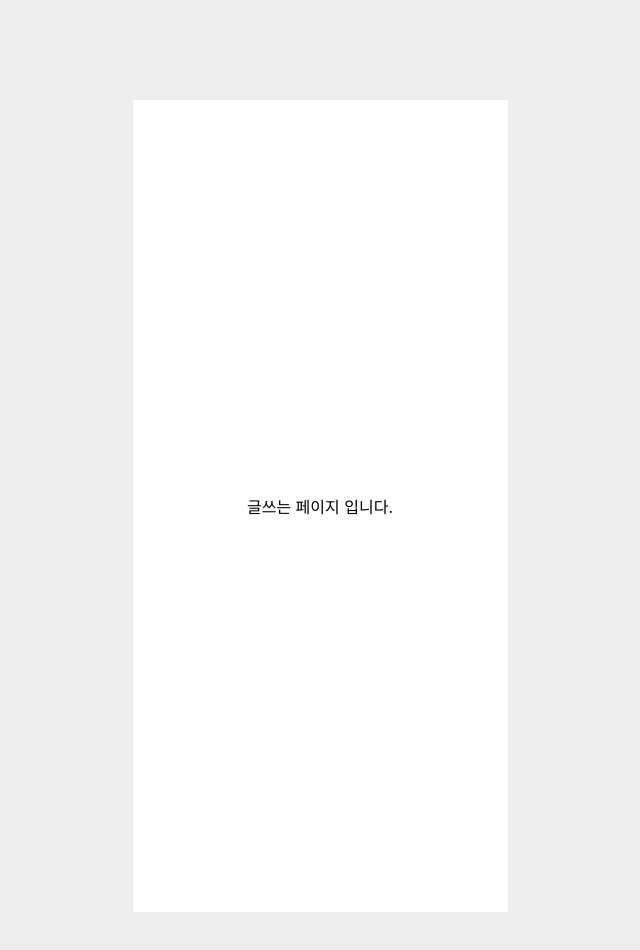
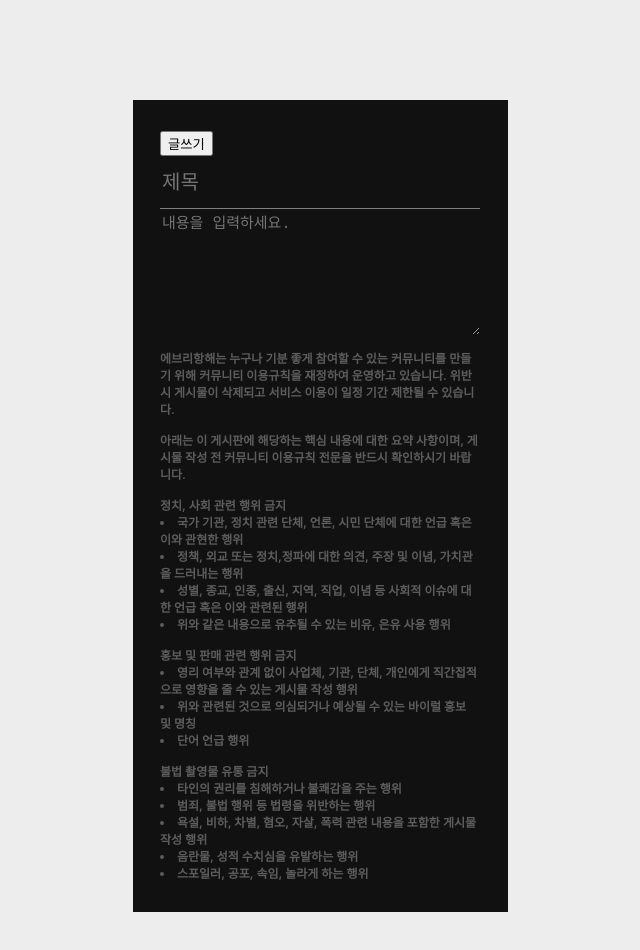
Before and after one commit to Dongckim/EveryTime_Clone_FE, a React (Create React App) app: page /1/postpage in a window 1280 px wide. Shown: the top 950 px of the page, without its empty margins (320-960 px from the left). Built offline with nearby package versions, Linux system fonts and the light colour scheme.

Commit message:
PostPage/ MainPage completed

```diff
--- /dev/null
+++ b/src/api/DashBoard.js
@@ -0,0 +1,57 @@
+import axios from "axios";
+import { getCookie, setCookie } from "./Cookies";
+
+const apiTok = axios.create({
+	baseURL: "http://3.38.102.13",
+});
+
+//선택게시물 조회
+const getDashBoard = async (id) => {
+    const response = await apiTok.get(`/api/board/${id}`)
+    return response
+}
+
+//선택게시물에서 던져주기
+const addDashBoard = async (newContent) => {
+  const response = await apiTok.post(`api/board`,newContent)
+  return response
+}
+
+//인터셉터
+apiTok.interceptors.request.use(
+    (config)=>{
+        // 요청을 보내기 전 수행
+        // 헤더에 토큰넣기
+        const token = getCookie('token')
+        if(config.headers && token ){
+            config.headers.Authorization = `Bearer ${token}`
+        }
+      console.log("인터셉트 요청 성공!");
+      return config;
+    },
+    function (error) {
+      // 오류 요청을 보내기 전 수행
+      console.log("인터셉트 요청 오류!");
+      return Promise.reject(error);
+    }
+  );
+
+apiTok.interceptors.response.use(
+function (response) {
+    console.log("인터넵트 응답 받았어요!");
+    // alert(response.data.message)
+    return response;
+},
+
+function (error) {
+    console.log("인터셉트 응답 못받았어요...ㅠㅠ");
+    // alert(error.response.data.message)
+    // status code에 따른 공통 에러 처리를 해주실 수 있어요 !
+    return Promise.reject(error);
+}
+);
+
+export default apiTok;
+
+
+export { getDashBoard, addDashBoard}
--- /dev/null
+++ b/src/api/Main.js
@@ -0,0 +1,59 @@
+//axios 들어가는 모든 모듈
+import axios from "axios";
+import { getCookie, setCookie } from "./Cookies";
+
+const apiTok = axios.create({
+	baseURL: "http://3.38.102.13",
+});
+
+//전체게시물 조회
+const getMain = async () => {
+    const response = await apiTok.get('/api/boards')
+    return response
+}
+
+//로그인
+// const LoginUser = async (LogInUser) => {
+//     const response = await api.post('/api/users/login', LogInUser)
+//     const token = response.headers.authorization.split(' ')[1]
+//     setCookie('token', token, {path:'/'})
+// }
+
+
+apiTok.interceptors.request.use(
+    (config)=>{
+        // 요청을 보내기 전 수행
+        // 헤더에 토큰넣기
+        const token = getCookie('token')
+        if(config.headers && token ){
+            config.headers.Authorization = `Bearer ${token}`
+        }
+      console.log("인터셉트 요청 성공!");
+      return config;
+    },
+    function (error) {
+      // 오류 요청을 보내기 전 수행
+      console.log("인터셉트 요청 오류!");
+      return Promise.reject(error);
+    }
+  );
+
+apiTok.interceptors.response.use(
+function (response) {
+    console.log("인터넵트 응답 받았어요!");
+    // alert(response.data.message)
+    return response;
+},
+
+function (error) {
+    console.log("인터셉트 응답 못받았어요...ㅠㅠ");
+    // alert(error.response.data.message)
+    // status code에 따른 공통 에러 처리를 해주실 수 있어요 !
+    return Promise.reject(error);
+}
+);
+
+export default apiTok;
+
+
+export { getMain }
--- a/src/core/BackgroundHeader.jsx
+++ b/src/core/BackgroundHeader.jsx
@@ -15,8 +15,7 @@ const Header = styled.div`
     display: flex;
     justify-content: center;
     align-items: center;
-    position: relative;
-    bottom: 54px;
+    position: absolute;
     height: 72px;
     width:375px;
     background-color: #111111;
--- a/src/core/BackgroundLayout.jsx
+++ b/src/core/BackgroundLayout.jsx
@@ -17,7 +17,7 @@ const Layout = styled.div`
     align-items: center;
     height: 812px;
     width:375px;
-    background-color: white;
+    background-color: #111111;
     margin-top: 100px;
     margin-bottom: 100px;
 `
--- a/src/pages/DashBoards/Dashboard.jsx
+++ b/src/pages/DashBoards/Dashboard.jsx
@@ -1,10 +1,25 @@
-import { useNavigate } from "react-router-dom";
+import { useQuery } from "react-query";
+import { useNavigate, useParams } from "react-router-dom";
+import { getDashBoard } from "../../api/DashBoard";
 
 const Dashboard = () => {
-
+    const navigator = useNavigate();
+    const {boardType} = useParams();
+    const {data, isError, isLoading} = useQuery({
+        queryKey:['getDashboard'],
+        queryFn : async() => {
+            await getDashBoard(+boardType)
+        }
+    })
+    console.log(data)
     return (
         <div>
             대시보드를 볼 수 있는 페이지 입니다.
+            <div onClick={()=>{
+                navigator(`/${boardType}/PostPage`)
+
+            }}>글쓰기
+            </div>
         </div>
     )
 }
--- a/src/pages/Main/Main.jsx
+++ b/src/pages/Main/Main.jsx
@@ -1,18 +1,53 @@
+import { useQuery } from "react-query";
 import { useNavigate } from "react-router-dom";
+import styled from "styled-components";
+import { getMain } from "../../api/Main";
 
 const Main = () => {
-    const nav = useNavigate();
-
+    const navigate = useNavigate();
+    const { isLoading, isError, data } = useQuery('getMain',getMain,{
+        refetchOnWindowFocus:false
+    })
     return (
-        <div>
-            메인 게시판들을 한눈에 볼 수 있는 곳입니다.
-            <button
+        <div style={{marginTop:'0px',color:'#ffffff'}}>
+            <div style={{marginBottom:'30px', fontSize:'25px'}}>
+                <span>13기</span>
+                <span>로그아웃</span>
+                <span>회원탈퇴</span>
+            </div>
+           {data?.data.data.map((value,index)=> {
+            return (
+            <Wrapper key = {value.boardType}
             onClick={()=>{
-            nav('signup')}
-            }>
-                    야
-            </button>
+                navigate(`/${value.boardType}`)
+            }}>
+                <div style={{height:'40px', width:'320px', display:'flex', justifyContent:'space-between'}}>
+                    <span>{value.typeName}</span>
+                    <span>더보기</span>
+                </div>
+                {value.boardResposeDtoList.map((item,index)=>{
+                    return (
+                        <ContentBox key={Math.random()}>
+                            <span>{item.title}</span>
+                            <span>{item.content}</span>
+                        </ContentBox>
+                        )
+                })}
+            </Wrapper>)
+           })}
         </div>
     )
 }
 export default Main;
+
+const Wrapper= styled.div`
+    border: 1px solid black;
+    height: 200px;
+    width: 320px;
+    padding: 10px;
+`
+const ContentBox = styled.div`
+    display: flex;
+    flex-direction: column;
+    margin-bottom: 13px;
+`
--- a/src/pages/PostPage/PostPage.jsx
+++ b/src/pages/PostPage/PostPage.jsx
@@ -1,9 +1,120 @@
+import { useState } from "react";
+import { useMutation, useQueryClient } from "react-query";
+import { useNavigate, useParams } from "react-router-dom";
+import styled from "styled-components";
+import { addDashBoard } from "../../api/DashBoard";
+import BackgroundHeader from "../../core/BackgroundHeader";
+import Ninput from "../../core/Ninput";
+
 const PostPage = () => {
+    const { boardType } = useParams();
+    const navigator = useNavigate();
+    const queryClient = useQueryClient();
+    const mutation = useMutation(addDashBoard,{
+        onSuccess: () => {
+            navigator(`/${boardType}`)
+        }
+    })
 
+    const [state, setState] = useState({
+        title:'',
+        content:'',
+        boardType: +boardType
+    })
+
+    console.log(state)
     return (
-        <div>
-            글쓰는 페이지 입니다.
-        </div>
+        <>
+            <div>
+                <button onClick={()=>{
+                    mutation.mutate(state)
+                }}>글쓰기</button>
+                <Wrapper>
+                    <STinput placeholder="제목"
+                    onChange={(e)=>{
+                        setState({
+                            ...state,
+                            title : e.target.value,
+                        })
+                    }}/>
+                    <STtextarea placeholder="내용을 입력하세요."
+                        onChange={(e)=>{
+                            setState({
+                                ...state,
+                                content: e.target.value
+                            })
+                        }}
+                    />
+                </Wrapper>
+                <Stdiv>
+                   <Txtdiv>
+                    에브리항해는 누구나 기분 좋게 참여할 수 있는 커뮤니티를 만들기 위해 커뮤니티 이용규칙을 재정하여 운영하고 있습니다. 위반 시 게시물이 삭제되고 서비스 이용이 일정 기간 제한될 수 있습니다.
+                    </Txtdiv>
+                    <Txtdiv>
+                    아래는 이 게시판에 해당하는 핵심 내용에 대한 요약 사항이며, 게시물 작성 전 커뮤니티 이용규칙 전문을 반드시 확인하시기 바랍니다.
+                    </Txtdiv>
+                    <Txtdiv>
+                    정치, 사회 관련 행위 금지
+                    <li>
+                        국가 기관, 정치 관련 단체, 언론, 시민 단체에 대한 언급 혹은 이와 관현한 행위
+                    </li>
+                    <li>정책, 외교 또는 정치,정파에 대한 의견, 주장 및 이념, 가치관을 드러내는 행위</li>
+                    <li>성별, 종교, 인종, 출신, 지역, 직업, 이념 등 사회적 이슈에 대한 언급 혹은 이와 관련된 행위</li>
+                    <li>위와 같은 내용으로 유추될 수 있는 비유, 은유 사용 행위</li>
+                    </Txtdiv>
+                    <Txtdiv>
+                    홍보 및 판매 관련 행위 금지
+                    <li>영리 여부와 관계 없이 사업체, 기관, 단체, 개인에게 직간접적으로 영향을 줄 수 있는 게시물 작성 행위</li>
+                    <li>위와 관련된 것으로 의심되거나 예상될 수 있는 바이럴 홍보 및 명칭</li>
+                    <li>단어 언급 행위</li>
+                    </Txtdiv>
+                    <Txtdiv>
+                    불법 촬영물 유통 금지
+                    <li>타인의 권리를 침해하거나 불쾌감을 주는 행위</li>
+                    <li>범죄, 불법 행위 등 법령을 위반하는 행위</li>
+                    <li>욕설, 비하, 차별, 혐오, 자살, 폭력 관련 내용을 포함한 게시물 작성 행위</li>
+                    <li>음란물, 성적 수치심을 유발하는 행위</li>
+                    <li>스포일러, 공포, 속임, 놀라게 하는 행위</li>
+                    </Txtdiv>
+                </Stdiv>
+            </div>
+        </>
+
     )
 }
 export default PostPage;
+
+
+const Txtdiv = styled.div`
+    width: 320px;
+    font-size: 12px;
+    font-weight:600;
+    margin-top: 14px;
+    color: #5C5C5E;
+;
+`
+const Wrapper = styled.div`
+    display: flex;
+    flex-direction: column;
+`
+const STinput= styled.input`
+    background-color: transparent;
+    border: none;
+    height: 50px;
+    font-size: 20px;
+    border-bottom: 1px solid gray;
+    color: #ffffff;
+    /* :active{
+        border: none;
+    } */
+`
+const STtextarea = styled.textarea`
+    background-color: transparent;
+    height: 122px;
+    font-size: 15px;
+    border: none;
+    color: #ffffff;
+`
+const Stdiv = styled.div`
+
+`
--- a/src/pages/Signup/Signup.jsx
+++ b/src/pages/Signup/Signup.jsx
@@ -100,7 +100,7 @@ const Signup = (props) => {
                         </BackButton>
                     </Stdiv>
                 </BackgroundHeader>
-                <span style={{fontSize:'20px', color:'black'}}>회원가입</span>
+                <span style={{fontSize:'20px', color:'black', marginTop:'90px'}}>회원가입</span>
                 {data.map((value, index) => {
                     return  (
                     <Ninput key={value.label}
@@ -125,6 +125,9 @@ const Wrapper = styled.form`
     flex-direction: column;
     align-Items:center;
     gap:5px;
+    height: 100%;
+    width: 100vw;
+    background-color: #ffffff;
 `
 export const StButton = styled.div`
     display:flex;
--- a/src/shared/Router.js
+++ b/src/shared/Router.js
@@ -17,7 +17,7 @@ const Router = () => {
         <Route path="/" element={<Main />} />
         <Route path="/:boardType" element={<Dashboard/>} />
         <Route path="/:boardType/:boardId" element={<BoardContent/>} />
-        <Route path="postpage" element={<PostPage/>} />
+        <Route path="/:boardType/postpage" element={<PostPage/>} />
       </Routes>
     </BrowserRouter>
   )
```
